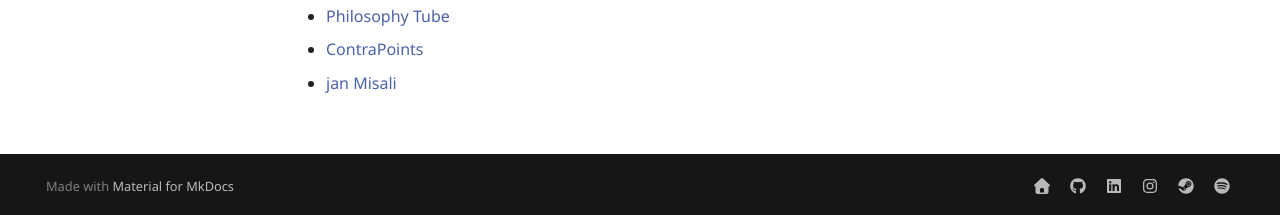
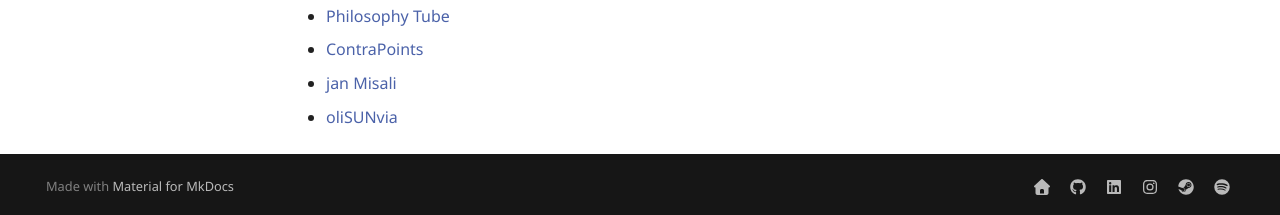
Before and after one commit to JamFox/docs.jamfox.dev, an MkDocs documentation site: the page built from docs/content/links/essays.md, in a window 1280 px wide and 1163 px high. Shown: the part 945-1160 px from the top of the window. Built offline with MkDocs 1.6.1 and Material for MkDocs 9.7.7, drawn with Linux system fonts in a browser that asks for light colours; comment, search, counter and statistics services are not loaded.

Commit message:
essays: add oliSUNvia

```diff
--- a/docs/content/links/essays.md
+++ b/docs/content/links/essays.md
@@ -27,3 +27,4 @@ title: "Essays & Articles"
 - [Philosophy Tube](https://www.youtube.com/c/thephilosophytube)
 - [ContraPoints](https://www.youtube.com/c/ContraPoints)
 - [jan Misali](https://www.youtube.com/c/HBMmaster)
+- [oliSUNvia](https://www.youtube.com/c/oliSUNvia)
```
